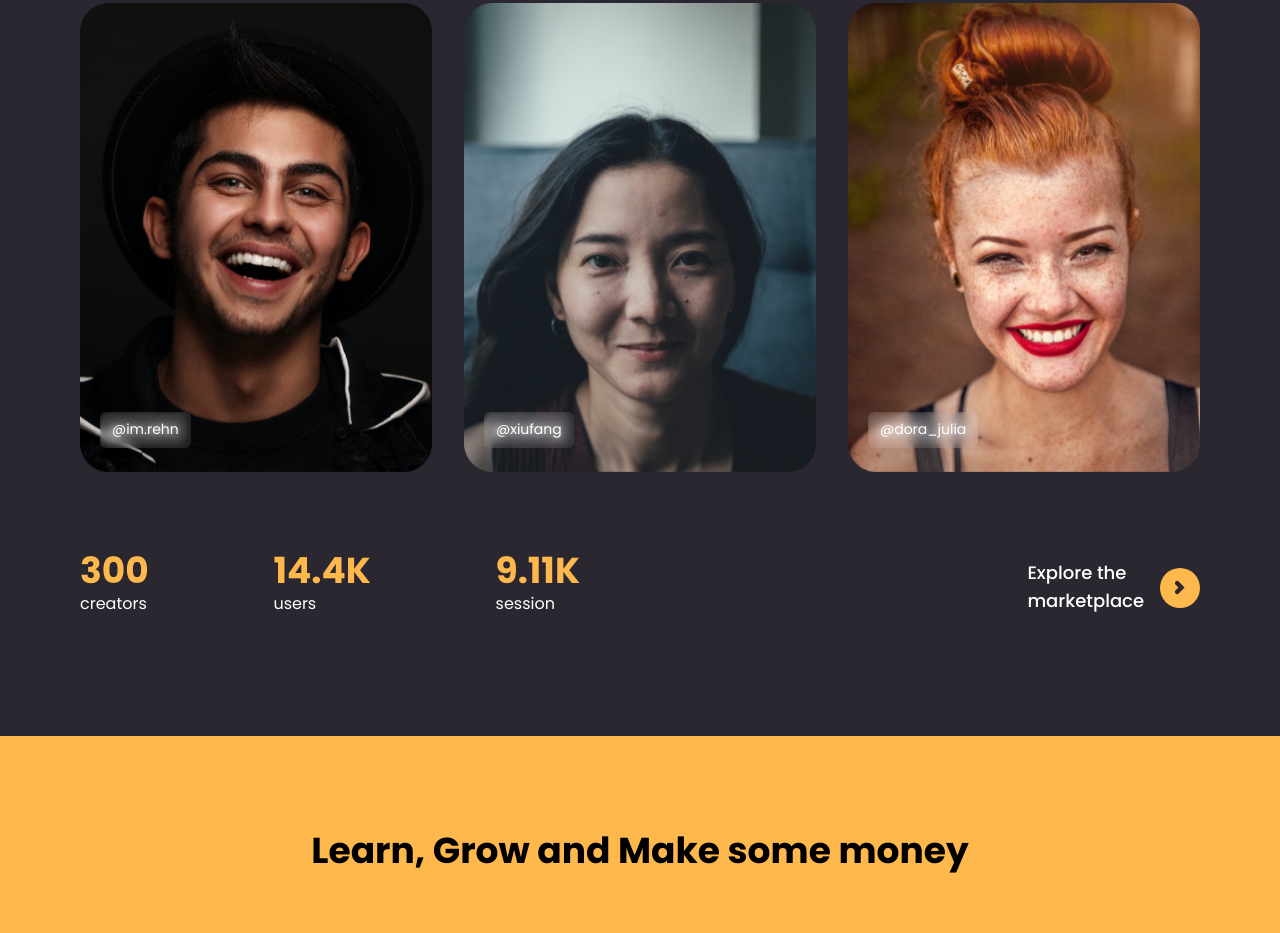
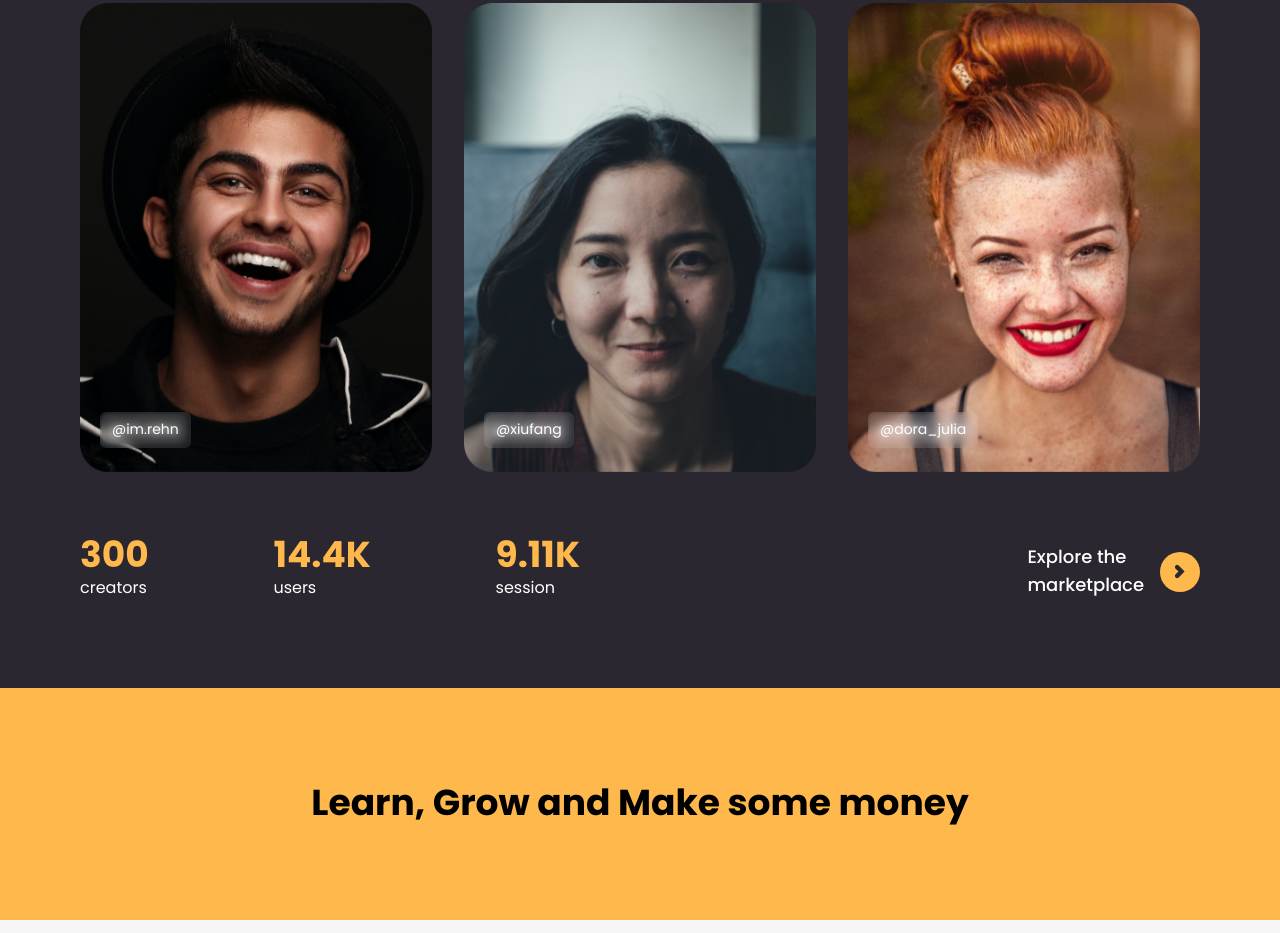
Before and after one commit to JehoshaphatOse/Landing_Page, a website: page index.html in a window 1280 px wide. Shown: the part 707-1640 px from the top of the page. Drawn offline with Linux system fonts and the light colour scheme.

Commit message:
Added some styling

```diff
--- a/index.html
+++ b/index.html
@@ -94,7 +94,7 @@
       </div>
 
       <!-- team members sections -->
-      <div class="bg-secondary tablet:px-20 p-6 py-10 md:text-start">
+      <div class="bg-secondary tablet:px-20 p-6 pt-10 md:text-start">
         <div class="md:mt-0 mt-24">
           <h2 class="md:text-4xl text-3xl font-bold text-white">
             <span class="text-primary">Get direct</span> <br />
@@ -148,7 +148,7 @@
           </div>
         </div>
         <div
-          class="flex mobile:flex-row flex-col mobile:items-end items-center justify-between gap-8 my-20"
+          class="flex mobile:flex-row flex-col mobile:items-end items-center justify-between gap-8 my-16"
         >
           <div
             class="flex mobile:flex-row flex-col gap-8 flex-1 justify-between max-w-[500px]"
```
Also changed, not shown: src/output.css.
